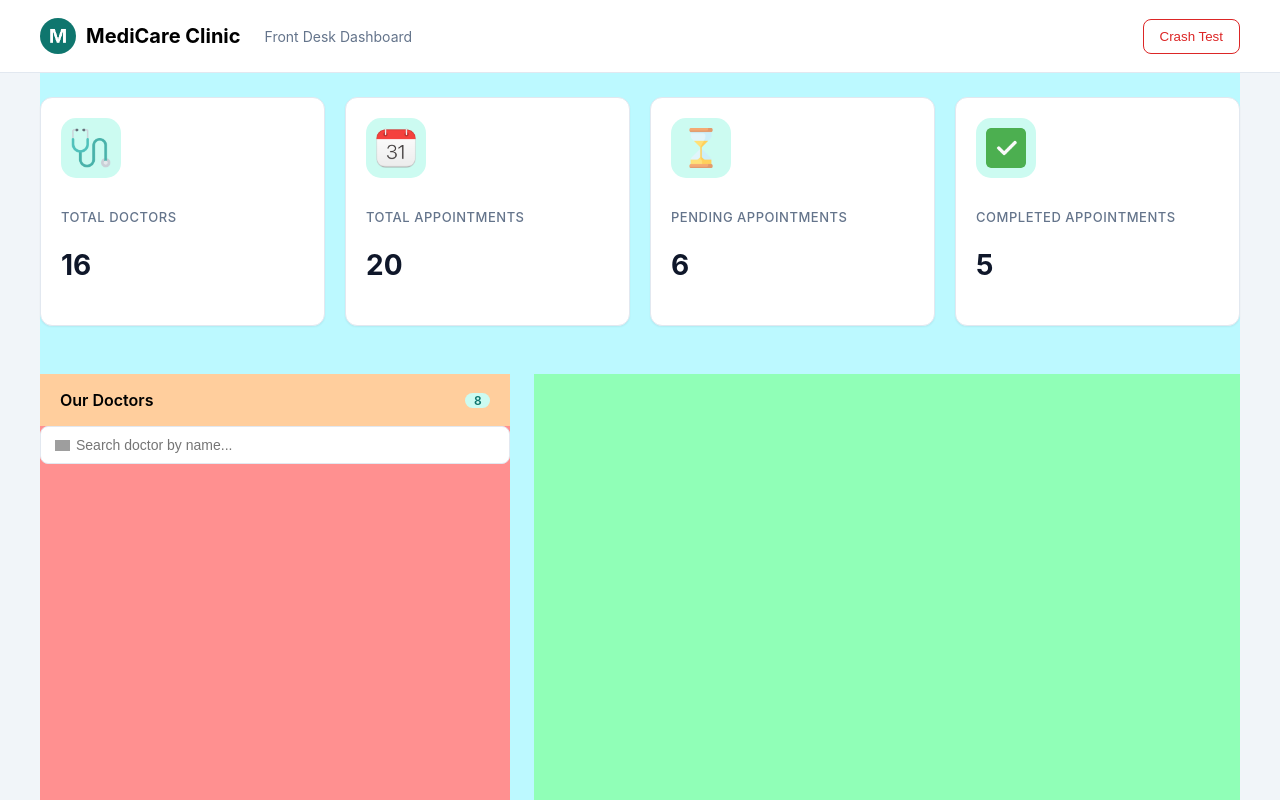
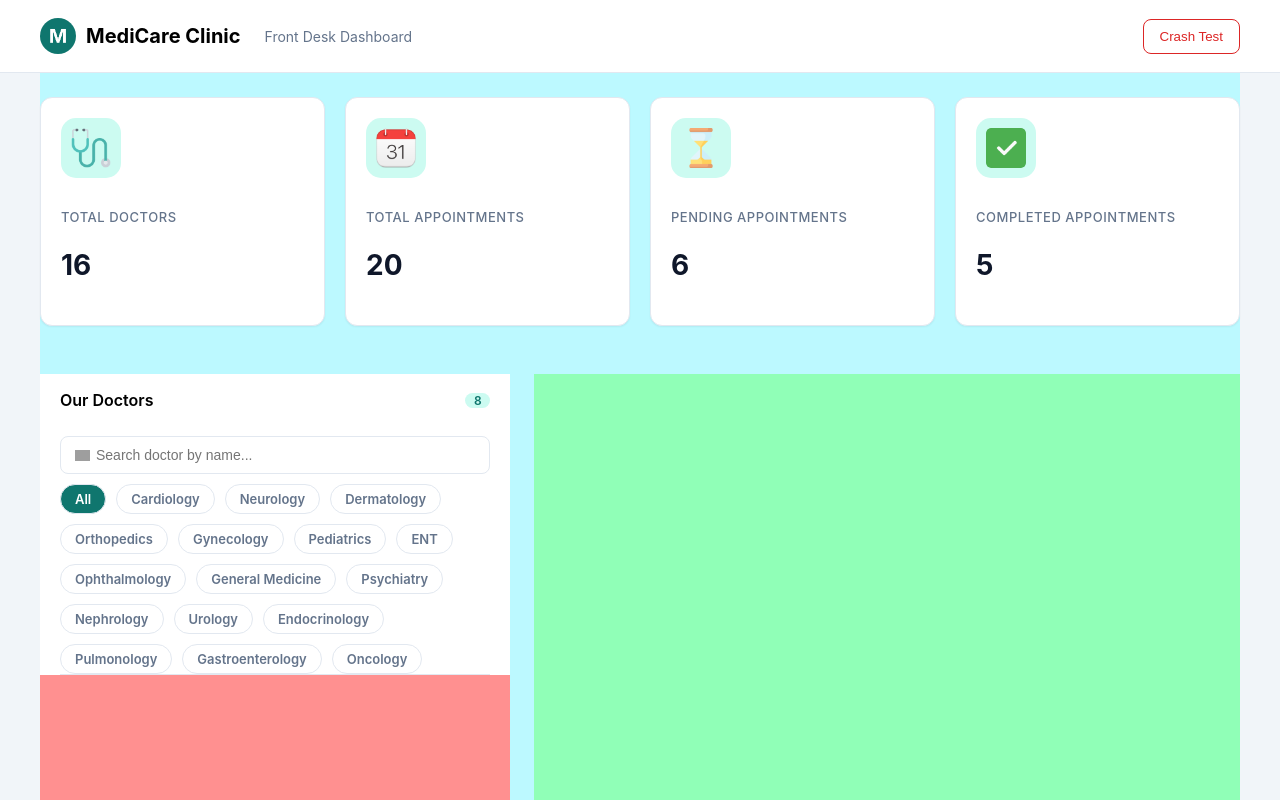
Before and after one commit to Kh-Tanjim-Ashraf/React-Defined, a React (Vite) app in the folder 4-hospital-appointment-dashboard-ui/medicare-dashboard/: page / in a window 1280 px wide. Shown: the top 800 px of the page. Built offline with nearby package versions, Linux system fonts and the light colour scheme; grey boxes are pictures that could not be loaded.

Commit message:
F4: Render the department-chips dynamically from department data; Created `Chip` component aiding further reusability of ui components;

```diff
--- a/4-hospital-appointment-dashboard-ui/medicare-dashboard/src/components/doctors/DoctorFilter.jsx
+++ b/4-hospital-appointment-dashboard-ui/medicare-dashboard/src/components/doctors/DoctorFilter.jsx
@@ -1,9 +1,11 @@
 import Chip from "../ui/chip";
 import SearchIcon from "../../assets/search.png";
 import { useState } from "react";
+import Departments from "../../data/departments";
 
 export default function DoctorFilter() {
   const [inputValue, setInputValue] = useState("");
+  const [departments, setDepartments] = useState(Departments);
 
   return (
     <div className="doctor-filter-container">
@@ -26,6 +28,16 @@ export default function DoctorFilter() {
           placeholder="Search doctor by name..."
         />
       </div>
+      <div className="department-filter-container">
+        <Chip className="department-filter-chip" chipName="All" />
+        {departments.map((department) => (
+          <Chip
+            key={department.id}
+            className="department-filter-chip"
+            chipName={department.departmentName}
+          />
+        ))}
+      </div>
     </div>
   );
 }
--- a/4-hospital-appointment-dashboard-ui/medicare-dashboard/src/components/doctors/DoctorPanel.jsx
+++ b/4-hospital-appointment-dashboard-ui/medicare-dashboard/src/components/doctors/DoctorPanel.jsx
@@ -2,13 +2,13 @@ import DoctorFilter from "./DoctorFilter";
 
 export default function DoctorPanel() {
   return (
-    <>
+    <div className="doctor-panel">
       <div className="doctor-panel-header">
         <h3 className="card-title">Our Doctors</h3>
         <p className="count-pill">8</p>
       </div>
 
       <DoctorFilter />
-    </>
+    </div>
   );
 }
--- /dev/null
+++ b/4-hospital-appointment-dashboard-ui/medicare-dashboard/src/components/ui/chip.jsx
@@ -0,0 +1,3 @@
+export default function Chip({ chipName, className }) {
+  return <div className={className}>{chipName}</div>;
+}
--- a/4-hospital-appointment-dashboard-ui/medicare-dashboard/src/index.css
+++ b/4-hospital-appointment-dashboard-ui/medicare-dashboard/src/index.css
@@ -144,12 +144,16 @@ header {
   }
 }
 
+.doctor-panel {
+  padding: 0 20px;
+  background-color: var(--surface-card);
+}
+
 .doctor-panel-header {
   display: grid;
   grid-template-columns: 16fr 1fr;
-  background-color: #ffce9d;
   align-items: center;
-  padding: 0 20px;
+  margin-bottom: 10px;
 
   .card-title {
     font-size: 16px;
@@ -169,6 +173,7 @@ header {
 .doctor-filter-container {
   display: grid;
   gap: 10px;
+  border-bottom: 1px solid var(--border);
 
   .doctor-search-wrapper {
     display: grid;
@@ -197,4 +202,30 @@ header {
       grid-column: 1fr;
     }
   }
+
+  .department-filter-container {
+    display: flex;
+    flex-wrap: wrap;
+    justify-content: start;
+    gap: 10px;
+
+    div:nth-child(1) {
+      background-color: var(--primary);
+      color: var(--surface-card);
+    }
+
+    .department-filter-chip {
+      width: max-content;
+      flex: 0 0 auto;
+      font-size: 13px;
+      font-weight: 600;
+      border-radius: 999px;
+      padding: 6px 14px;
+      background-color: var(--surface-card);
+      color: var(--text-muted);
+      border-style: solid;
+      border-width: 1px;
+      border-color: var(--border);
+    }
+  }
 }
```
